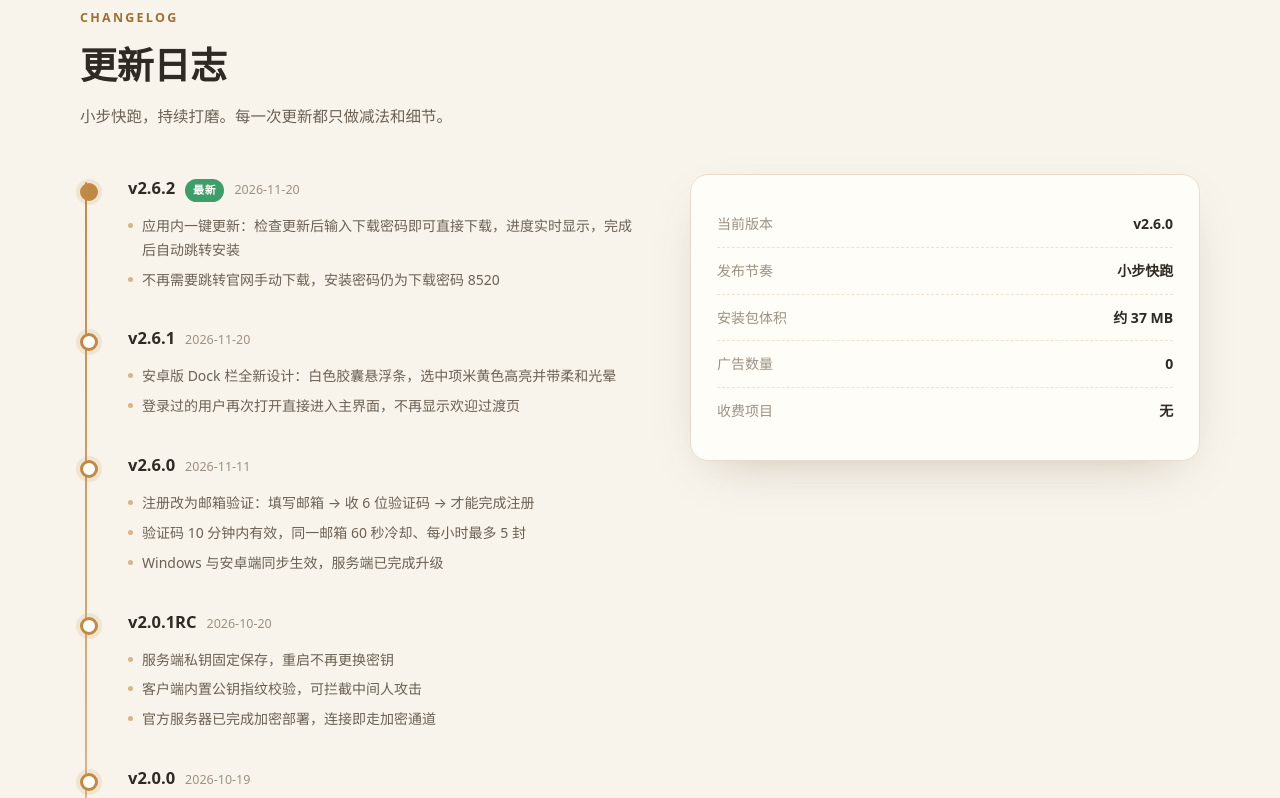
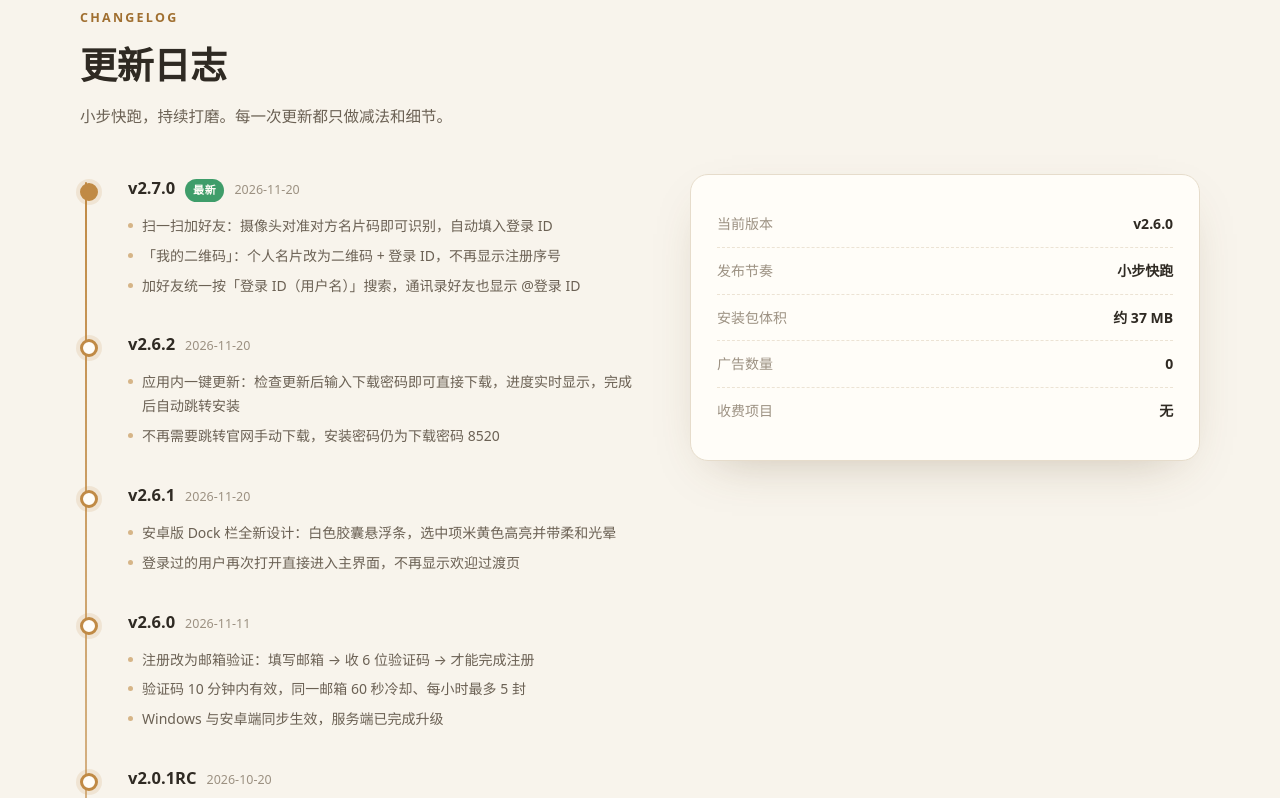
Before and after one commit to luoye-duck/LuoyeChat, a plain HTML site: page index.template.html in a window 1280 px wide. Shown: the part 2902-3700 px from the top of the page. Drawn offline with Linux system fonts and the light colour scheme.

Commit message:
LuoyeChat Android v2.7.0: 扫一扫加好友 + 我的二维码(登录ID) + 搜索加好友改按登录ID
- assets/www: qrcode-generator + jsQR, 扫码层 UI, 我的二维码卡片
- 加好友提示改为登录ID(用户名), 通讯录显示 @登录ID
- 官网: 安卓 v2.7.0 下载/更新日志/升级提醒, version.txt 2.7.0

```diff
--- a/index.template.html
+++ b/index.template.html
@@ -754,7 +754,7 @@ footer{
           </div>
           <div>
             <h3>安卓版<span class="rec">推荐</span></h3>
-            <div class="sub">v2.6.2 · 约 0.4 MB · Android 8.0+</div>
+            <div class="sub">v2.7.0 · 约 0.7 MB · Android 8.0+</div>
           </div>
         </div>
         <ul>
@@ -762,7 +762,7 @@ footer{
           <li>竖屏专属毛玻璃界面，登录一次自动进入</li>
           <li>同样免费，同样无广告</li>
         </ul>
-        <a class="btn btn-primary" href="downloads/LuoyeChat_Android_v2.6.2.apk" download data-dl>下载安卓版</a>
+        <a class="btn btn-primary" href="downloads/LuoyeChat_Android_v2.7.0.apk" download data-dl>下载安卓版</a>
       </article>
 
       <article class="dl soon reveal" style="--d:.18s">
@@ -868,7 +868,15 @@ footer{
     <div class="log-grid">
       <div class="log reveal">
         <div class="log-item latest">
-          <h4><span class="v">v2.6.2</span><span class="new">最新</span><span class="date">2026-11-20</span></h4>
+          <h4><span class="v">v2.7.0</span><span class="new">最新</span><span class="date">2026-11-20</span></h4>
+          <ul>
+            <li>扫一扫加好友：摄像头对准对方名片码即可识别，自动填入登录 ID</li>
+            <li>「我的二维码」：个人名片改为二维码 + 登录 ID，不再显示注册序号</li>
+            <li>加好友统一按「登录 ID（用户名）」搜索，通讯录好友也显示 @登录 ID</li>
+          </ul>
+        </div>
+        <div class="log-item">
+          <h4><span class="v">v2.6.2</span><span class="date">2026-11-20</span></h4>
           <ul>
             <li>应用内一键更新：检查更新后输入下载密码即可直接下载，进度实时显示，完成后自动跳转安装</li>
             <li>不再需要跳转官网手动下载，安装密码仍为下载密码 8520</li>
@@ -1044,7 +1052,7 @@ footer{
       <svg width="22" height="22" viewBox="0 0 24 24" fill="none" stroke="currentColor" stroke-width="1.8" stroke-linecap="round" stroke-linejoin="round"><path d="M12 3.5v11"/><path d="M8 10.5l4 4 4-4"/><path d="M4.5 17.5v1a2 2 0 0 0 2 2h11a2 2 0 0 0 2-2v-1"/></svg>
     </div>
     <h3>尊敬的用户，您好！</h3>
-    <p class="n-body">请 Windows 软件版本号低于 <span class="n-ver">v2.6.2</span> 的用户尽快前往下载板块升级您的软件，感谢您对本软件的理解与支持！</p>
+    <p class="n-body">请安卓版软件版本号低于 <span class="n-ver">v2.7.0</span> 的用户尽快前往下载板块升级您的软件，感谢您对本软件的理解与支持！</p>
     <button class="btn btn-primary btn-r14" id="noticeGo">前 往 下 载</button>
   </div>
 </div>
```
Also changed, not shown: index.html (+12 -4 lines), version.txt, 1 other file.
